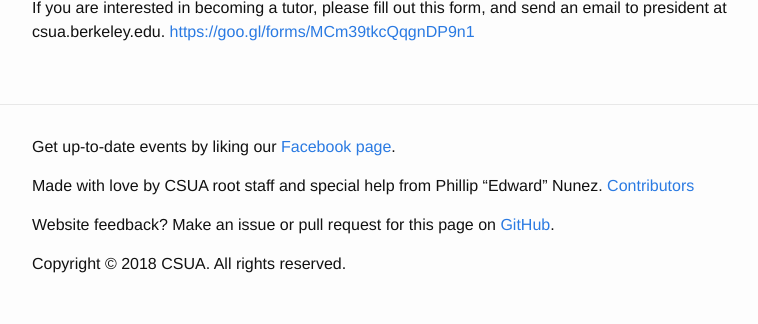
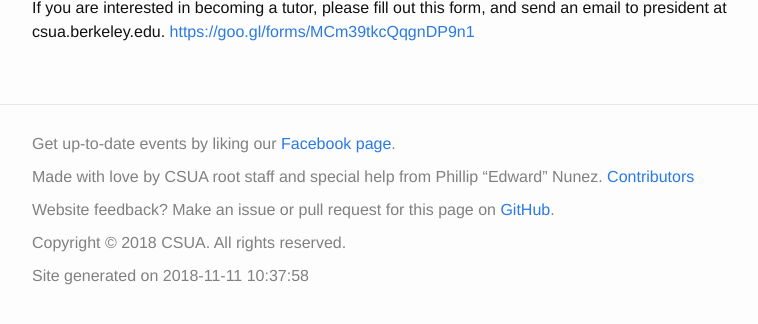
Before and after one commit to CSUA/csua-static-website, a Jekyll site: the page built from about/tutoring.md, in a window 1280 px wide and 1174 px high, cut to the strip 844-1168 px from the top of the window. Shown: the whole strip, without its empty margins (238-996 px from the left). Built offline with Jekyll 4.4.1, drawn with Linux system fonts in a browser that asks for light colours; our own code applies the rules of GitHub Pages for plain Markdown files.

Commit message:
Update footer style, add "time built" to footer

```diff
--- a/_includes/footer.md
+++ b/_includes/footer.md
@@ -8,6 +8,8 @@ Nunez. [Contributors]
 Website feedback? Make an issue or pull request for this page on [GitHub].
 
 Copyright &copy; 2018 CSUA. All rights reserved.
+
+Site generated on {{ site.time | date:"%F %T" }}
 </div>
 </footer>
 
--- a/_sass/_layout.scss
+++ b/_sass/_layout.scss
@@ -8,7 +8,7 @@
 	background-color: #003F72;
 
 	// keep nav/header above all other elements
-	z-index: 1;
+	z-index: 10;
 
 	// Positioning context for the mobile navigation icon
 	position: fixed;
@@ -95,6 +95,8 @@
 .site-footer {
 	border-top: 1px solid $grey-color-light;
 	padding: $spacing-unit 0;
+	line-height: normal;
+	color: gray;
 }
 
 .footer-heading {
```
